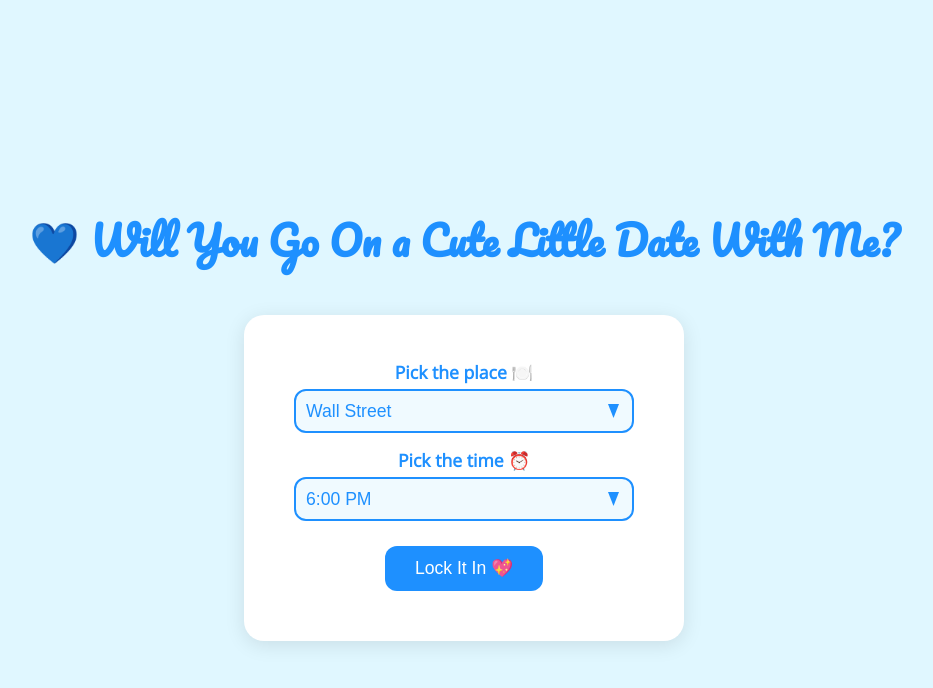
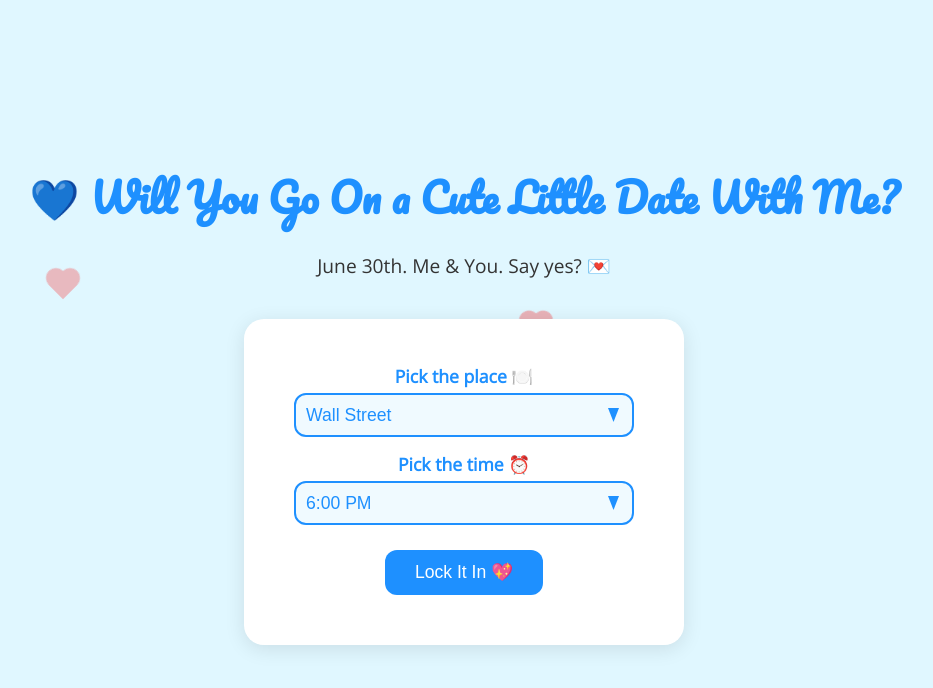
Before and after one commit to Kanze89/date1, a plain HTML site: page date-invite.html in a window 1280 px wide. Both pictures are taken after a click on the button "Yes 💖". Shown: the whole page, without its empty margins (176-1109 px from the left). Drawn offline with nearby package versions, Linux system fonts and the light colour scheme.

```diff
--- a/date-invite.html
+++ b/date-invite.html
@@ -1,10 +1,11 @@
 <!DOCTYPE html>
 <html lang="en">
 <head>
-  <meta charset="UTF-8">
-  <meta name="viewport" content="width=device-width, initial-scale=1.0">
+  <meta charset="UTF-8" />
+  <meta name="viewport" content="width=device-width, initial-scale=1.0"/>
   <title>Date Night Invite 💙</title>
   <link href="https://fonts.googleapis.com/css2?family=Pacifico&family=Open+Sans&display=swap" rel="stylesheet">
+  <link rel="stylesheet" href="style.css">
   <style>
     body {
       margin: 0;
@@ -16,7 +17,8 @@
       align-items: center;
       justify-content: center;
       min-height: 100vh;
-      padding: 20px;
+      overflow-x: hidden;
+      position: relative;
     }
     h1 {
       font-family: 'Pacifico', cursive;
@@ -24,12 +26,14 @@
       margin-bottom: 0.5em;
       color: #1e90ff;
       text-align: center;
+      z-index: 1;
     }
     p {
       font-size: 1.2em;
       text-align: center;
       max-width: 600px;
       margin: 0 auto 20px auto;
+      z-index: 1;
     }
     .start-card, .card {
       background: #ffffff;
@@ -37,9 +41,10 @@
       padding: 30px 20px;
       box-shadow: 0 4px 20px rgba(0,0,0,0.1);
       margin: 20px;
-      width: 100%;
+      width: 90%;
       max-width: 400px;
       text-align: center;
+      z-index: 1;
     }
     .yes-no {
       display: flex;
@@ -112,13 +117,69 @@
       font-size: 1.2em;
       color: #1e90ff;
     }
-    #mainCard { display: none; }
+
+    /* Slide-in animation */
+    #mainCard {
+      display: none;
+      opacity: 0;
+      transform: translateY(30px);
+      transition: all 0.6s ease;
+    }
+    #mainCard.visible {
+      display: block;
+      opacity: 1;
+      transform: translateY(0);
+    }
+
+    /* Floating hearts */
+    .hearts-container {
+      position: fixed;
+      top: 0;
+      left: 0;
+      width: 100%;
+      height: 100%;
+      pointer-events: none;
+      z-index: 0;
+    }
+    .heart {
+      position: absolute;
+      bottom: -50px;
+      width: 20px;
+      height: 20px;
+      background: red;
+      transform: rotate(45deg);
+      animation: floatUp 6s linear infinite;
+      opacity: 0.6;
+    }
+    .heart::before,
+    .heart::after {
+      content: '';
+      position: absolute;
+      width: 20px;
+      height: 20px;
+      background: red;
+      border-radius: 50%;
+    }
+    .heart::before { top: -10px; left: 0; }
+    .heart::after { left: -10px; top: 0; }
+
+    @keyframes floatUp {
+      0% {
+        transform: translateY(0) rotate(45deg);
+        opacity: 0.6;
+      }
+      100% {
+        transform: translateY(-120vh) rotate(45deg);
+        opacity: 0;
+      }
+    }
   </style>
 </head>
 <body>
   <h1>💙 Will You Go On a Cute Little Date With Me?</h1>
+  <p>June 30th. Me & You. Say yes? 💌</p>
+
   <div class="start-card" id="startCard">
-    <p>June 30th. Me & You. Say yes? 💌</p>
     <div class="yes-no">
       <button id="yesBtn" onclick="showForm()">Yes 💖</button>
       <button id="noBtn" onmouseover="runAway(this)">No 😢</button>
@@ -143,10 +204,19 @@
     <div class="result" id="result"></div>
   </div>
 
+  <div class="hearts-container" aria-hidden="true">
+    <div class="heart"></div>
+    <div class="heart"></div>
+    <div class="heart"></div>
+    <div class="heart"></div>
+    <div class="heart"></div>
+  </div>
+
   <script>
     function showForm() {
       document.getElementById('startCard').style.display = 'none';
-      document.getElementById('mainCard').style.display = 'block';
+      const main = document.getElementById('mainCard');
+      main.classList.add('visible');
     }
 
     function confirmDate() {
@@ -154,6 +224,8 @@
       const time = document.getElementById('time').value;
       const resultDiv = document.getElementById('result');
       resultDiv.innerText = `Yay! It's a date: ${restaurant} at ${time} 💕`;
+
+      // Optional: Send to Google Sheet here using fetch()
     }
 
     function runAway(button) {
@@ -165,6 +237,12 @@
       button.style.left = `${newX}px`;
       button.style.top = `${newY}px`;
     }
+
+    // Randomize hearts on load
+    document.querySelectorAll('.heart').forEach(heart => {
+      heart.style.left = `${Math.random() * 100}vw`;
+      heart.style.animationDuration = `${4 + Math.random() * 3}s`;
+    });
   </script>
 </body>
 </html>
```
